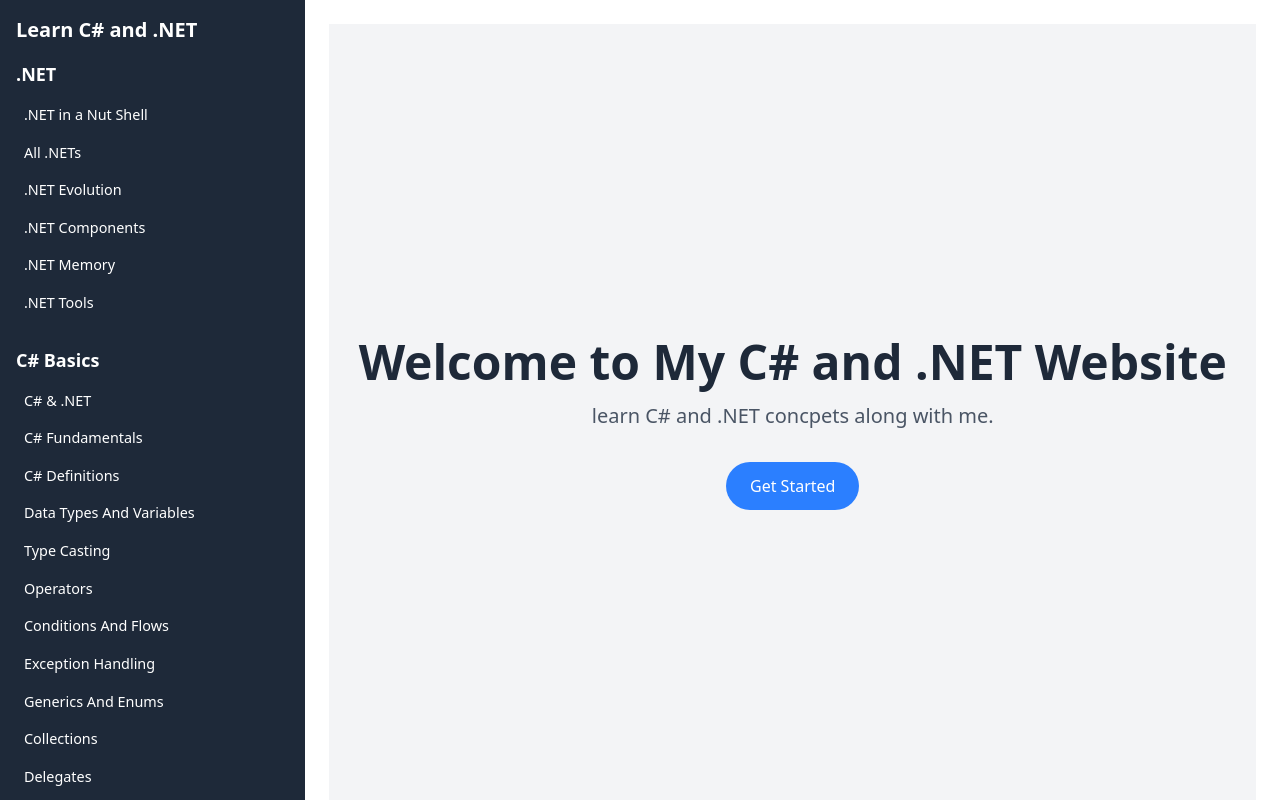
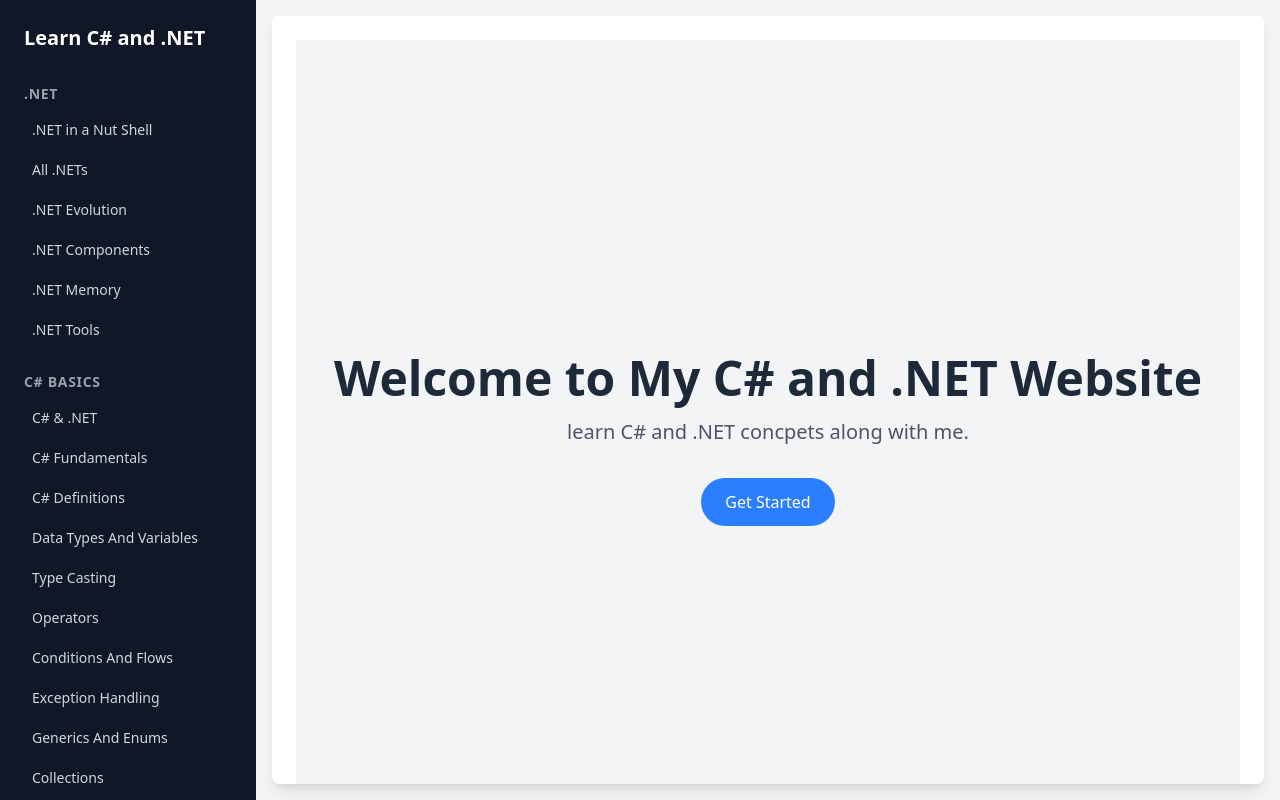
Before and after one commit to SaiSrikanthChodimella/LearnCSharp, a React (Vite) app: page / in a window 1280 px wide. Built offline with nearby package versions, Linux system fonts and the light colour scheme.

Commit message:
Improved Side bar and Main Layout

```diff
--- a/src/Components/MainLayout.jsx
+++ b/src/Components/MainLayout.jsx
@@ -7,9 +7,12 @@ import CSharpRoutes from "./CSharpRoutes";
 const Dashboard = () => {
   return (
     <Router>
-      <div className="flex flex-col md:flex-row h-screen">
+      <div className="flex flex-col md:flex-row h-screen bg-gray-100">
+        {/* Sidebar */}
         <Sidebar />
-        <main className="w-full md:w-3/4 lg:w-4/5 p-6 overflow-auto">
+
+        {/* Main Content */}
+        <main className="flex-1 p-6 overflow-y-auto bg-white shadow-lg rounded-lg m-4">
           <Routes>
             <Route path="/" element={<Home />} />
           </Routes>
--- a/src/Components/Sidebar.jsx
+++ b/src/Components/Sidebar.jsx
@@ -1,5 +1,5 @@
-import React from "react";
-import { Link } from "react-router-dom";
+import React, { useState } from "react";
+import { Link, useLocation } from "react-router-dom";
 
 const sections = [
   {
@@ -30,8 +30,8 @@ const sections = [
     ],
   },
   {
-    title: "Object oriented Programming",
-    pages: [{ name: "Object oriented Programming", href: "/OOPS" }],
+    title: "Object Oriented Programming",
+    pages: [{ name: "Object Oriented Programming", href: "/OOPS" }],
   },
   {
     title: "LINQ",
@@ -63,13 +63,24 @@ const sections = [
   },
 ];
 
-const SidebarSection = ({ title, pages }) => (
+const SidebarSection = ({ title, pages }) => {
+  const location = useLocation();
+  return (
     <div className="mb-6">
-    <h3 className="text-lg font-semibold mb-2">{title}</h3>
-    <ul>
+      <h3 className="text-sm font-semibold text-gray-400 uppercase tracking-wider mb-2">
+        {title}
+      </h3>
+      <ul className="space-y-1">
         {pages.map((page, index) => (
-        <li key={index} className="p-2 cursor-pointer hover:bg-gray-700">
-          <Link to={page.href} className="block">
+          <li key={index}>
+            <Link
+              to={page.href}
+              className={`flex items-center p-2 text-sm font-medium rounded-lg transition-colors ${
+                location.pathname === page.href
+                  ? "bg-blue-700 text-white"
+                  : "text-gray-300 hover:bg-gray-700 hover:text-white"
+              }`}
+            >
               {page.name}
             </Link>
           </li>
@@ -77,11 +88,33 @@ const SidebarSection = ({ title, pages }) => (
       </ul>
     </div>
   );
+};
 
-const Sidebar = () => (
-  <nav className="w-full md:w-1/4 bg-gray-800 text-white p-4 h-screen overflow-y-auto">
-    <div className="text-[0.9rem] space-y-6">
-      <h2 className="text-xl font-bold mb-4">Learn C# and .NET</h2>
+const Sidebar = () => {
+  const [isOpen, setIsOpen] = useState(false);
+
+  return (
+    <>
+      {/* Toggle Button */}
+      <button
+        className="p-3 m-2 text-white bg-blue-600 rounded-md md:hidden"
+        onClick={() => setIsOpen(!isOpen)}
+      >
+        {isOpen ? "Close Menu" : "Open Menu"}
+      </button>
+
+      {/* Sidebar */}
+      <nav
+        className={`fixed inset-y-0 left-0 w-64 bg-gray-900 text-white h-full overflow-y-auto transform transition-transform md:relative md:translate-x-0 ${
+          isOpen ? "translate-x-0" : "-translate-x-full"
+        } md:block`}
+        aria-label="Sidebar"
+      >
+        <div className="p-6">
+          <h2 className="text-xl font-bold text-white mb-8">
+            Learn C# and .NET
+          </h2>
+          <div className="space-y-8">
             {sections.map((section, index) => (
               <SidebarSection
                 key={index}
@@ -90,7 +123,10 @@ const Sidebar = () => (
               />
             ))}
           </div>
+        </div>
       </nav>
+    </>
   );
+};
 
 export default Sidebar;
```
Lines whose indentation alone changed are shown as unchanged.
